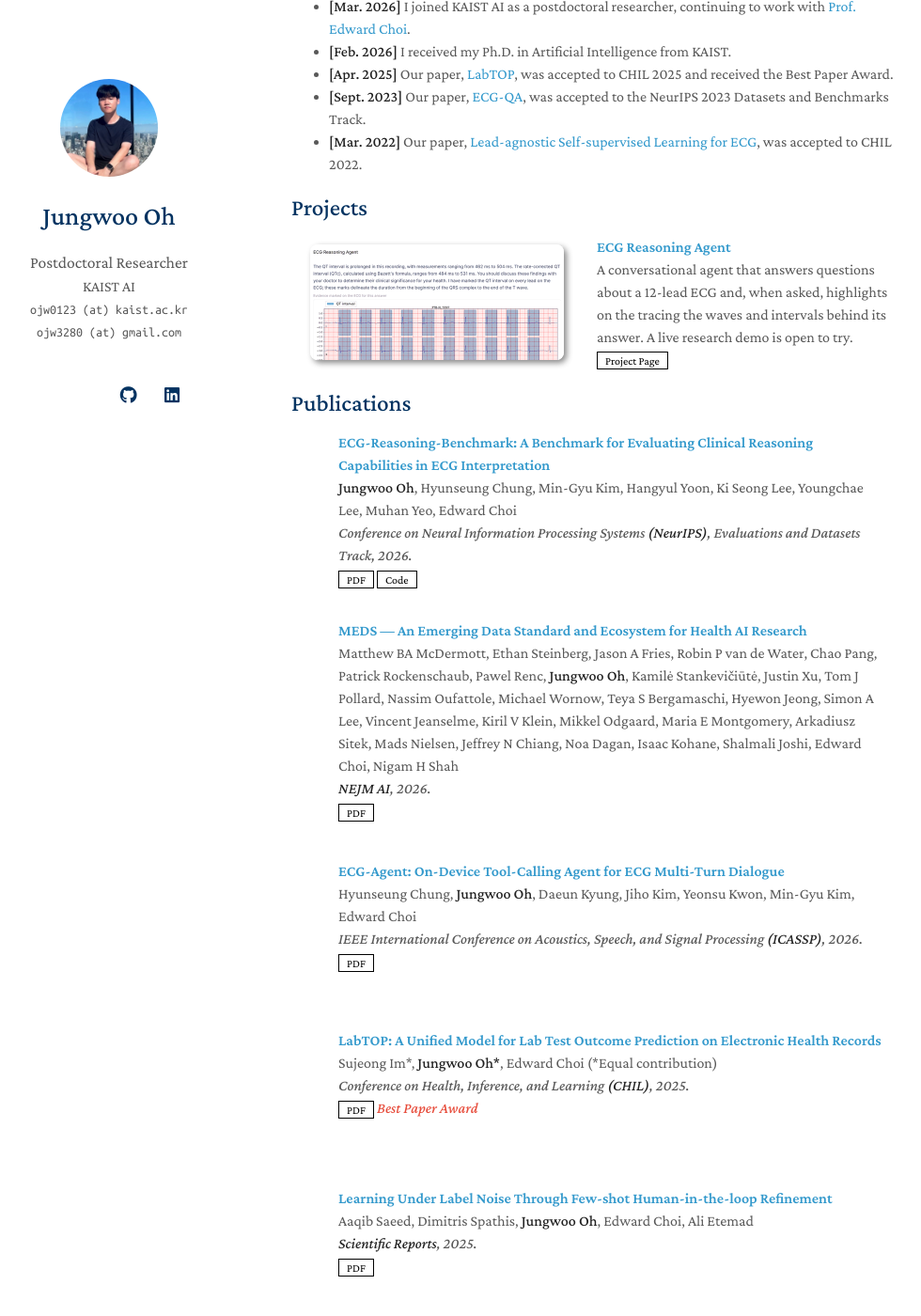
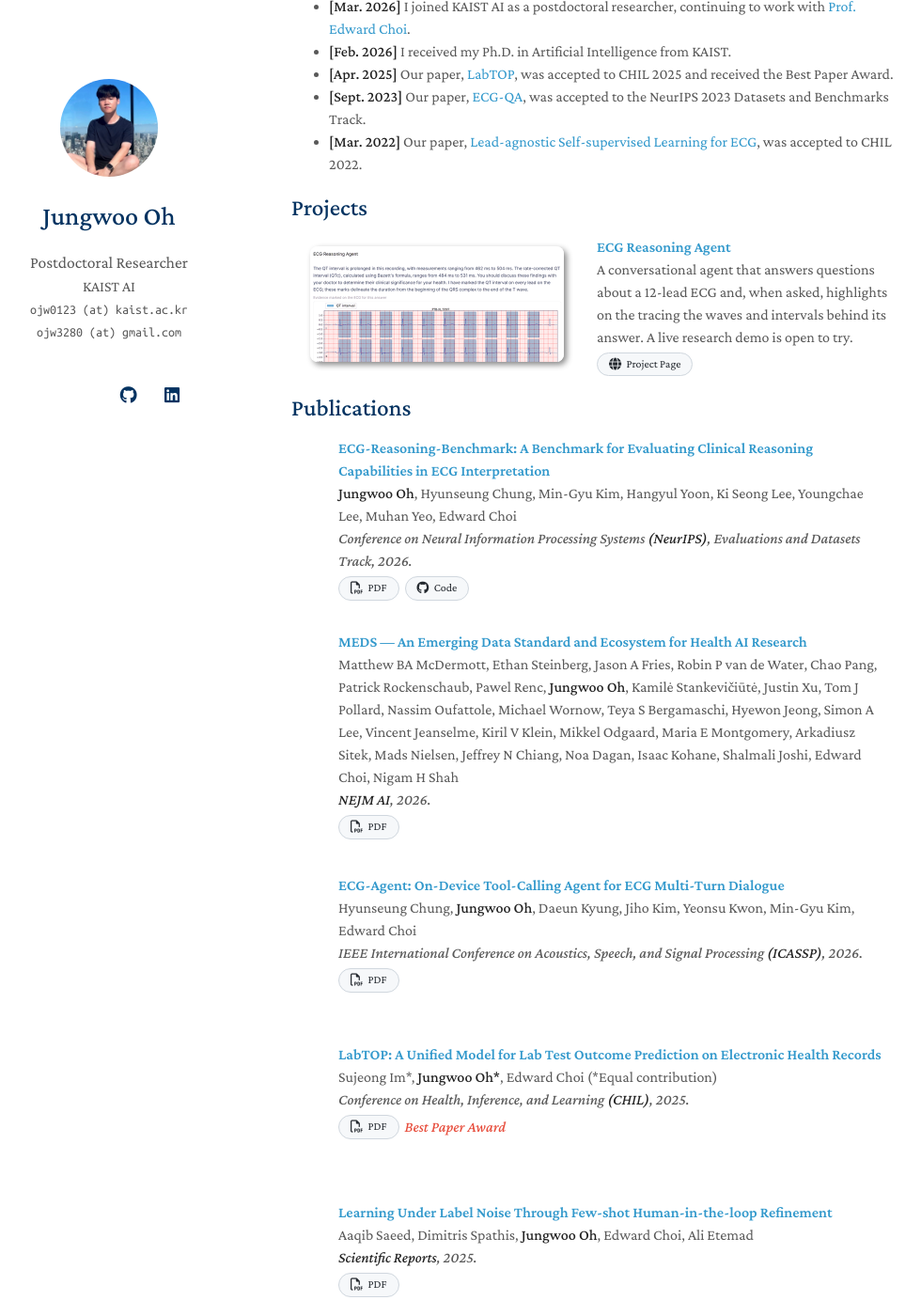
Before and after one commit to Jwoo5/jwoo5.github.io, a Jekyll site: the page built from index.md, in a window 1280 px wide and 1400 px high, scrolled down 807 px. Shown: the whole window at 94% size, without its empty margins (160-1140 px from the left). Built offline with Jekyll 4.4.1, drawn with Linux system fonts in a browser that asks for light colours; a style sheet for code colours, icons or effects is not loaded; our own code applies the rules of GitHub Pages for plain Markdown files.

Commit message:
Give the publication and project buttons icons
Each link button shows an icon beside its label (a PDF file, the GitHub
mark, a globe for a project page, a quote mark for BibTeX) from the Font
Awesome set the layout already loads. The buttons are pills with a light
fill that turn the heading colour on hover, which before pointed at an
undefined colour; dark mode gets its own fill. Both stylesheet variants
change alike.

Co-Authored-By: Claude Opus 5.5 <noreply@anthropic.com>

```diff
--- a/_includes/publications.md
+++ b/_includes/publications.md
@@ -22,16 +22,16 @@
       </div>
     <div class="links">
       {% if link.pdf %}
-      <a href="{{ link.pdf }}" class="btn btn-sm z-depth-0" role="button" target="_blank" style="font-size:12px;">PDF</a>
+      <a href="{{ link.pdf }}" class="btn btn-sm z-depth-0" role="button" target="_blank" style="font-size:12px;"><i class="fa-regular fa-file-pdf" aria-hidden="true"></i>PDF</a>
       {% endif %}
       {% if link.code %}
-      <a href="{{ link.code }}" class="btn btn-sm z-depth-0" role="button" target="_blank" style="font-size:12px;">Code</a>
+      <a href="{{ link.code }}" class="btn btn-sm z-depth-0" role="button" target="_blank" style="font-size:12px;"><i class="fa-brands fa-github" aria-hidden="true"></i>Code</a>
       {% endif %}
       {% if link.page %}
-      <a href="{{ link.page }}" class="btn btn-sm z-depth-0" role="button" target="_blank" style="font-size:12px;">Project Page</a>
+      <a href="{{ link.page }}" class="btn btn-sm z-depth-0" role="button" target="_blank" style="font-size:12px;"><i class="fa-solid fa-globe" aria-hidden="true"></i>Project Page</a>
       {% endif %}
       {% if link.bibtex %}
-      <a href="{{ link.bibtex }}" class="btn btn-sm z-depth-0" role="button" target="_blank" style="font-size:12px;">BibTex</a>
+      <a href="{{ link.bibtex }}" class="btn btn-sm z-depth-0" role="button" target="_blank" style="font-size:12px;"><i class="fa-solid fa-quote-right" aria-hidden="true"></i>BibTex</a>
       {% endif %}
       {% if link.notes %}
       <strong> <i style="color:#e74d3c">{{ link.notes }}</i></strong>
--- a/assets/css/publications.css
+++ b/assets/css/publications.css
@@ -58,14 +58,23 @@ blockquote { background: var(--global-bg-color); border-left: 2px solid var(--gl
 
 .publications ol.bibliography li .author > em { border-bottom: 1px solid; font-style: normal; }
 
-.publications ol.bibliography li .links a.btn { color: #000000; border: 1px solid #000000; padding-left: 0.5rem; padding-right: 0.5rem; padding-top: 0.1rem; padding-bottom: 0.1rem; }
+.publications ol.bibliography li .links { display: flex; flex-wrap: wrap; align-items: center; gap: 6px; margin-top: 4px; }
+
+.publications ol.bibliography li .links a.btn { display: inline-flex; align-items: center; gap: 0.45em; color: #24292f; background-color: #f6f8fa; border: 1px solid #d0d7de; border-radius: 999px; padding: 0.15rem 0.75rem; line-height: 1.6; text-decoration: none; transition: color 0.15s ease, border-color 0.15s ease, background-color 0.15s ease; }
+
+.publications ol.bibliography li .links a.btn i { font-size: 1.1em; }
 
 @media (prefers-color-scheme: dark) {
-.publications ol.bibliography li .links a.btn { color: #FFFFFF; border: 1px solid #FFFFFF; padding-left: 0.5rem; padding-right: 0.5rem; padding-top: 0.1rem; padding-bottom: 0.1rem; }
+.publications ol.bibliography li .links a.btn { color: #dadbdf; background-color: #2a2b36; border-color: #3a3c4a; }
 
   }
 
-.publications ol.bibliography li .links a.btn:hover { color: var(--global-theme-color); border-color: var(--global-theme-color); }
+.publications ol.bibliography li .links a.btn:hover { color: #043361; border-color: #043361; background-color: #eef4fb; }
+
+@media (prefers-color-scheme: dark) {
+.publications ol.bibliography li .links a.btn:hover { color: #3eb7f0; border-color: #3eb7f0; background-color: #263443; }
+
+  }
 
 .publications ol.bibliography li .hidden { font-size: 0.875rem; max-height: 0px; overflow: hidden; text-align: justify; -webkit-transition: 0.15s ease; -moz-transition: 0.15s ease; -ms-transition: 0.15s ease; -o-transition: 0.15s ease; transition: all 0.15s ease; }
 
--- a/index.md
+++ b/index.md
@@ -45,7 +45,7 @@ Building on my experience in constructing ECG datasets, I am currently working o
     <div class="title"><a href="./ecg-reasoning-agent/">ECG Reasoning Agent</a></div>
     <div class="periodical">A conversational agent that answers questions about a 12-lead ECG and, when asked, highlights on the tracing the waves and intervals behind its answer. A live research demo is open to try.</div>
     <div class="links">
-      <a href="./ecg-reasoning-agent/" class="btn btn-sm z-depth-0" role="button" style="font-size:12px;">Project Page</a>
+      <a href="./ecg-reasoning-agent/" class="btn btn-sm z-depth-0" role="button" style="font-size:12px;"><i class="fa-solid fa-globe" aria-hidden="true"></i>Project Page</a>
     </div>
   </div>
 </div>
```
Also changed, not shown: assets/css/publications-no-dark-mode.css (+6 -2 lines).
